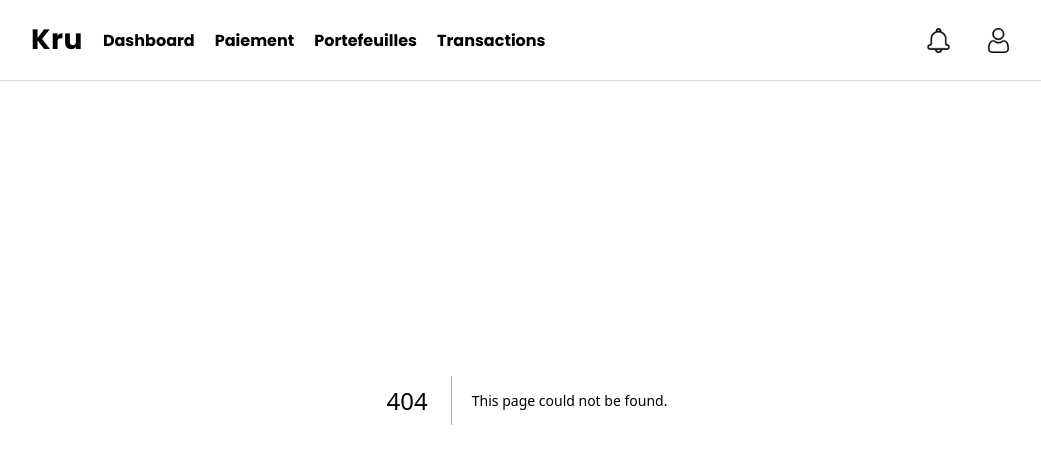
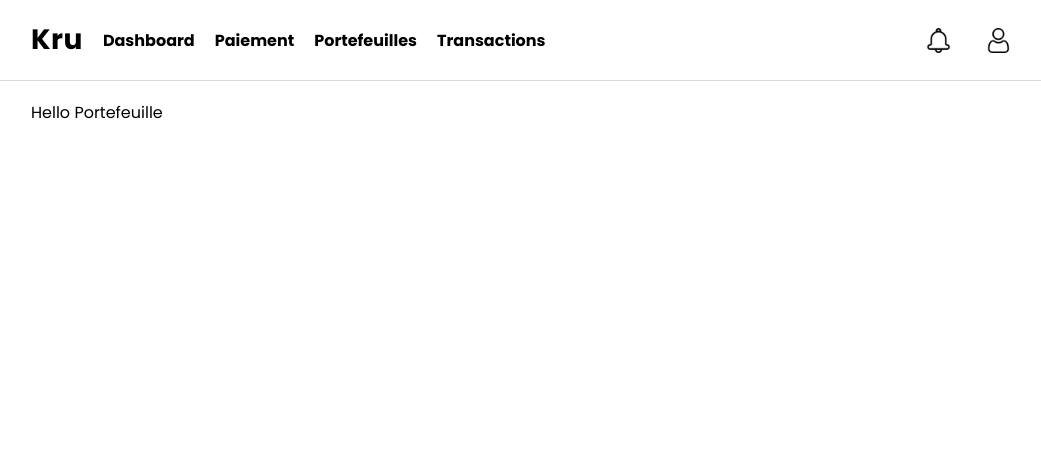
Before and after one commit to pierreEdimo/kru_ui, a Next.js app: page /portefeuille in a window 1280 px wide. Before the commit this address had no page. Shown: the top 464 px of the page, without its empty margins (113-1154 px from the left). Built offline with nearby package versions, Linux system fonts and the light colour scheme.

Commit message:
creer les pages vides

```diff
--- /dev/null
+++ b/pages/portefeuille.tsx
@@ -0,0 +1,14 @@
+import {InnerLayout} from "../components/inner.layout";
+import {Layout} from "../components/layout";
+
+export default function Portefeuille() {
+    return (
+        <>
+            <Layout>
+                <InnerLayout>
+                    <p>Hello Portefeuille</p>
+                </InnerLayout>
+            </Layout>
+        </>
+    )
+}
```
Also changed, not shown: pages/paiement.tsx (added, +14 -0 lines), pages/transactions.tsx (added, +14 -0 lines).
